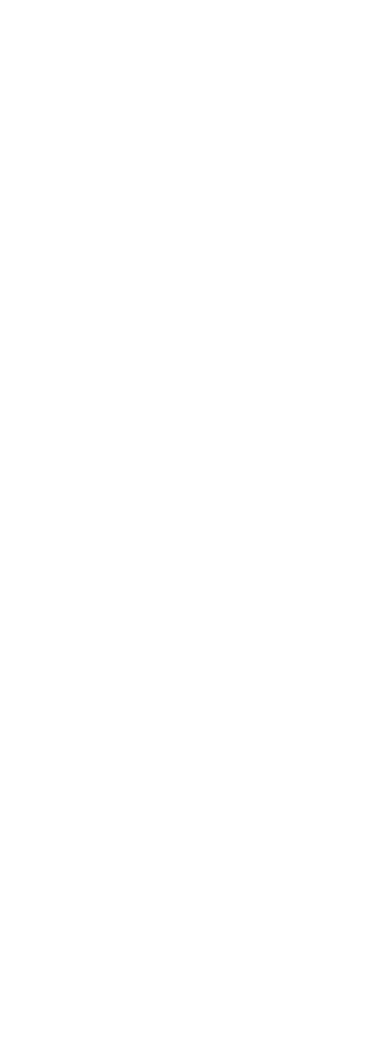
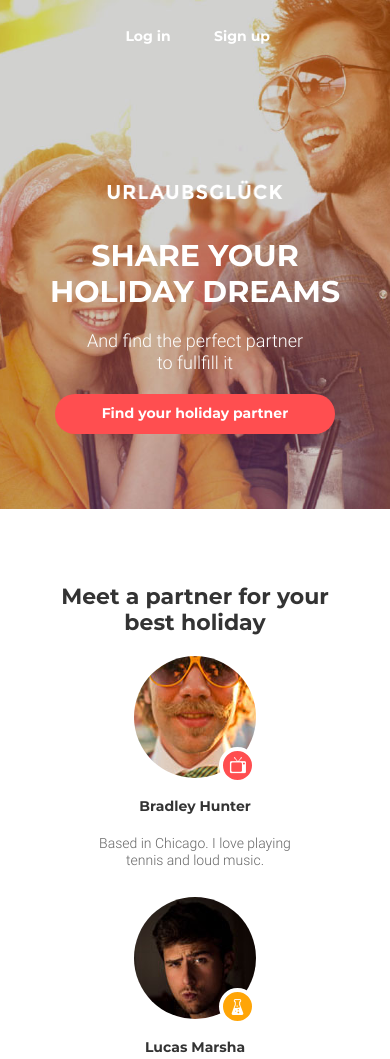
Before and after one commit to YevhenKonyk/module_8_hw, a plain HTML site: page index.html in a window 390 px wide. Shown: the top 1059 px of the page. Before the commit the page ends 844 px from the top, so only its background shows below. Drawn offline with Linux system fonts and the light colour scheme.

Commit message:
Added index.html with markup and css for mobile devices

```diff
--- a/css/components/header.css
+++ b/css/components/header.css
@@ -0,0 +1,94 @@
+.header {
+    background-image: url("../../img/header/backgorund.jpg");
+    background-repeat: no-repeat;
+    background-size: cover;
+    background-position: center;
+
+    padding-bottom: 75px;
+}
+
+.login-wrapper {
+    display: flex;
+    flex-wrap: wrap;
+    justify-content: center;
+}
+
+.login-controls {
+    list-style: none;
+
+    display: flex;
+    justify-content: space-between;
+
+    padding-top: 20px;
+    margin-bottom: 120px;
+}
+
+.login-controls__link {
+    font-family: "Montserrat", "Arial", sans-serif;
+    font-weight: 700;
+    font-size: 14px;
+    line-height: 17px;
+    color: #fff;
+    text-decoration: none;
+    text-align: center;
+
+    width: 94px;
+    height: 40px;
+
+    padding-top: 8px;
+}
+
+.login-controls__link:hover {
+    border: 2px solid #fff;
+    border-radius: 25px;
+}
+
+.logo {
+    width: 176px;
+
+    margin-bottom: 38px;
+}
+
+.header__title {
+    font-family: "Montserrat", "Arial", sans-serif;
+    font-weight: 700;
+    font-size: 30px;
+    line-height: 36px;
+    color: #fff;
+    text-align: center;
+    text-transform: uppercase;
+
+    margin-bottom: 20px;
+}
+
+.header__description {
+    font-family: "Roboto", "Arial", sans-serif;
+    font-weight: 300;
+    font-size: 18px;
+    line-height: 22px;
+    color: #fff;
+    text-align: center;
+
+    width: 220px;
+    margin:0 auto;
+    margin-bottom: 20px;
+}
+
+.header__find-btn {
+    display: block;
+    font-family: "Montserrat", "Arial", sans-serif;
+    font-weight: 700;
+    font-size: 14px;
+    line-height: 17px;
+    color: #fff;
+    text-align: center;
+    cursor: pointer;
+
+    border: 0;
+    border-radius: 20px;
+    background-color: #ff4e50;
+
+    width: 280px;
+    height: 40px;
+    margin: 0 auto;
+}
--- a/css/components/partners_section.css
+++ b/css/components/partners_section.css
@@ -0,0 +1,113 @@
+/* Partners section */
+.partners-section {
+    padding: 75px 0;
+}
+
+.partners-section__title {
+    font-family: "Montserrat", "Arial", sans-serif;
+    font-weight: 700;
+    font-size: 22px;
+    line-height: 26px;
+    color: #333333;
+    text-align: center;
+
+    margin-bottom: 20px;
+}
+
+.partners {
+    list-style: none;
+}
+
+.partners__item {
+    width: 220px;
+    margin: 0 auto 28px;
+}
+
+.partners__img {
+    border-radius: 50%;
+}
+
+.partners__img-wrapper {
+    position: relative;
+
+    width: 122px;
+    height: 122px;
+
+    margin: 0 auto 20px;
+}
+
+.partners__img-wrapper::after {
+    position: absolute;
+    top: 75%;
+    right: 0;
+
+    display: block;
+    content: "";
+    width: 37px;
+    height: 37px;
+
+    border: 4px solid #fff;
+    border-radius: 50%;
+
+    background-repeat: no-repeat;
+    background-position: center;
+    background-size: auto;
+}
+
+.partners__item:nth-child(1) .partners__img-wrapper::after {
+    background-color: #ff4e50;
+    background-image: url("../../img/partners/shape_1.png");
+}
+
+.partners__item:nth-child(2) .partners__img-wrapper::after {
+    background-color: #ffa507;
+    background-image: url("../../img/partners/shape_2.png");
+}
+
+.partners__item:nth-child(3) .partners__img-wrapper::after {
+    background-color: #1cd7ad;
+    background-image: url("../../img/partners/shape_3.png");
+}
+
+.partners__item:nth-child(4) .partners__img-wrapper::after {
+    background-color: #4e73db;
+    background-image: url("../../img/partners/shape_4.png");
+}
+
+.partners__title {
+    font-family: "Montserrat", "Arial", sans-serif;
+    font-weight: 700;
+    font-size: 14px;
+    line-height: 17px;
+    color: #333333;
+    text-align: center;
+
+    margin-bottom: 20px;
+}
+
+.partners__description {
+    font-family: "Roboto", "Arial", sans-serif;
+    font-weight: 300;
+    font-size: 14px;
+    line-height: 17px;
+    color: #666666;
+    text-align: center;
+}
+
+.partners__show-more-btn {
+    display: block;
+    margin: 0 auto;
+
+    font-family: "Montserrat", "Arial", sans-serif;
+    font-weight: 700;
+    font-size: 14px;
+    line-height: 17px;
+    color: #ff4e50;
+    cursor: pointer;
+
+    background-color: transparent;
+    border: 2px solid #ff4e50;
+    border-radius: 20px;
+    width: 284px;
+    height: 44px;
+}
--- a/css/helpers/basic.css
+++ b/css/helpers/basic.css
@@ -0,0 +1,40 @@
+html {
+    box-sizing: border-box;
+}
+
+*,
+*::before,
+*::after {
+    box-sizing: inherit;
+    margin: 0;
+    padding: 0;
+}
+
+img {
+    display: block;
+    max-width: 100%;
+    height: auto;
+}
+
+a {
+    display: block;
+}
+
+/* Mobile first */
+.container {
+    width: 320px;
+    margin: 0 auto;
+}
+
+/* Tablet */
+@media (min-width: 768px) {
+    .container {
+        width: 668px;
+    }
+}
+/* Desktop */
+@media (min-width: 1200px) {
+    .container {
+        width: 940px;
+    }
+}
--- a/css/helpers/typografic.css
+++ b/css/helpers/typografic.css
@@ -1,18 +1,36 @@
+/* montserrat-regular - latin */
+@font-face {
+  font-family: 'Montserrat';
+  font-style: normal;
+  font-weight: 400;
+  src: local('Montserrat Regular'), local('Montserrat-Regular'),
+       url('../../fonts/montserrat-v14-latin-regular.woff2') format('woff2'), /* Chrome 26+, Opera 23+, Firefox 39+ */
+       url('../../fonts/montserrat-v14-latin-regular.woff') format('woff'); /* Chrome 6+, Firefox 3.6+, IE 9+, Safari 5.1+ */
+}
 /* montserrat-700 - latin */
 @font-face {
-    font-family: 'Montserrat';
-    font-style: normal;
-    font-weight: 700;
-    src: local('Montserrat Bold'), local('Montserrat-Bold'),
-         url('../fonts/montserrat-v14-latin-700.woff2') format('woff2'), /* Chrome 26+, Opera 23+, Firefox 39+ */
-         url('../fonts/montserrat-v14-latin-700.woff') format('woff'); /* Chrome 6+, Firefox 3.6+, IE 9+, Safari 5.1+ */
-  }
+  font-family: 'Montserrat';
+  font-style: normal;
+  font-weight: 700;
+  src: local('Montserrat Bold'), local('Montserrat-Bold'),
+       url('../../fonts/montserrat-v14-latin-700.woff2') format('woff2'), /* Chrome 26+, Opera 23+, Firefox 39+ */
+       url('../../fonts/montserrat-v14-latin-700.woff') format('woff'); /* Chrome 6+, Firefox 3.6+, IE 9+, Safari 5.1+ */
+}
+/* roboto-regular - latin */
+@font-face {
+  font-family: 'Roboto';
+  font-style: normal;
+  font-weight: 400;
+  src: local('Roboto'), local('Roboto-Regular'),
+       url('../../fonts/roboto-v20-latin-regular.woff2') format('woff2'), /* Chrome 26+, Opera 23+, Firefox 39+ */
+       url('../../fonts/roboto-v20-latin-regular.woff') format('woff'); /* Chrome 6+, Firefox 3.6+, IE 9+, Safari 5.1+ */
+}
 /* roboto-300 - latin */
 @font-face {
     font-family: 'Roboto';
     font-style: normal;
     font-weight: 300;
     src: local('Roboto Light'), local('Roboto-Light'),
-         url('../fonts/roboto-v20-latin-300.woff2') format('woff2'), /* Chrome 26+, Opera 23+, Firefox 39+ */
-         url('../fonts/roboto-v20-latin-300.woff') format('woff'); /* Chrome 6+, Firefox 3.6+, IE 9+, Safari 5.1+ */
+         url('../../fonts/roboto-v20-latin-300.woff2') format('woff2'), /* Chrome 26+, Opera 23+, Firefox 39+ */
+         url('../../fonts/roboto-v20-latin-300.woff') format('woff'); /* Chrome 6+, Firefox 3.6+, IE 9+, Safari 5.1+ */
   }
--- a/css/styles.css
+++ b/css/styles.css
@@ -1,4 +1,5 @@
 @import url("./helpers/typografic.css");
 @import url("./helpers/basic.css");
 @import url("./components/header.css");
+@import url("./components/partners_section.css");
 @import url("./helpers/media.css");
--- a/index.html
+++ b/index.html
@@ -0,0 +1,82 @@
+<!DOCTYPE html>
+<html lang="en">
+
+<head>
+    <meta charset="UTF-8">
+    <meta name="viewport" content="width=device-width, initial-scale=1.0">
+    <meta http-equiv="X-UA-Compatible" content="ie=edge">
+    <link rel="stylesheet" href="./css/styles.css">
+    <title>URLAUBSGLÜCK Home Page</title>
+</head>
+
+<body>
+    <header class="header">
+        <div class="container">
+            <div class="login-wrapper">
+                <ul class="login-controls">
+                    <li class="login-controls__item">
+                        <a href="#" class="login-controls__link">Log in</a>
+                    </li>
+                    <li class="login-controls__item">
+                        <a href="#" class="login-controls__link">Sign up</a>
+                    </li>
+                </ul>
+                <a href="#" class="logo">
+                    <img src="./img/header/logo.png" alt="URLAUBSGLÜCK Logotype" class="logo-image">
+                </a>
+            </div>
+
+            <h2 class="header__title">Share your holiday dreams</h2>
+            <p class="header__description">And find the perfect partner to fullfill it</p>
+            <button class="header__find-btn">Find your holiday partner</button>
+        </div>
+
+    </header>
+    <!-- /.header -->
+    <section class="partners-section">
+        <div class="container">
+            <h2 class="partners-section__title">Meet a partner for your best holiday</h2>
+
+            <ul class="partners">
+                <li class="partners__item">
+                    <div class="partners__img-wrapper">
+                        <img src="./img/partners/partner_1.jpg" alt="Bradley Hunter" width="122" height="122"
+                            class="partners__img">
+                    </div>
+                    <h2 class="partners__title">Bradley Hunter</h2>
+                    <p class="partners__description">Based in Chicago. I love playing tennis and loud music.</p>
+                </li>
+                <li class="partners__item">
+                    <div class="partners__img-wrapper">
+                        <img src="./img/partners/partner_2.jpg" alt="Lucas Marsha" width="122" height="122"
+                            class="partners__img">
+                    </div>
+                    <h2 class="partners__title">Lucas Marsha</h2>
+                    <p class="partners__description">I get my inspiration from nature and objects around me. I have a
+                        passion to colours, typography and skateboards.</p>
+                </li>
+                <li class="partners__item">
+                    <div class="partners__img-wrapper">
+                        <img src="./img/partners/partner_3.jpg" alt="Heather Walker" width="122" height="122"
+                            class="partners__img">
+                    </div>
+
+                    <h2 class="partners__title">Heather Walker</h2>
+                    <p class="partners__description">I'm a happy person that loves cats and climbing on mountains.</p>
+                </li>
+                <li class="partners__item">
+                    <div class="partners__img-wrapper">
+                        <img src="./img/partners/partner_4.jpg" alt="Bradley Hunter" width="122" height="122"
+                            class="partners__img">
+                    </div>
+                    <h2 class="partners__title">Bradley Hunter</h2>
+                    <p class="partners__description">Based in Chicago. I love playing tennis and loud music.</p>
+                </li>
+                <button class="partners__show-more-btn">See other partners</button>
+            </ul>
+        </div>
+    </section>
+    <!-- /.partners-section -->
+</body>
+
+</html>
```
